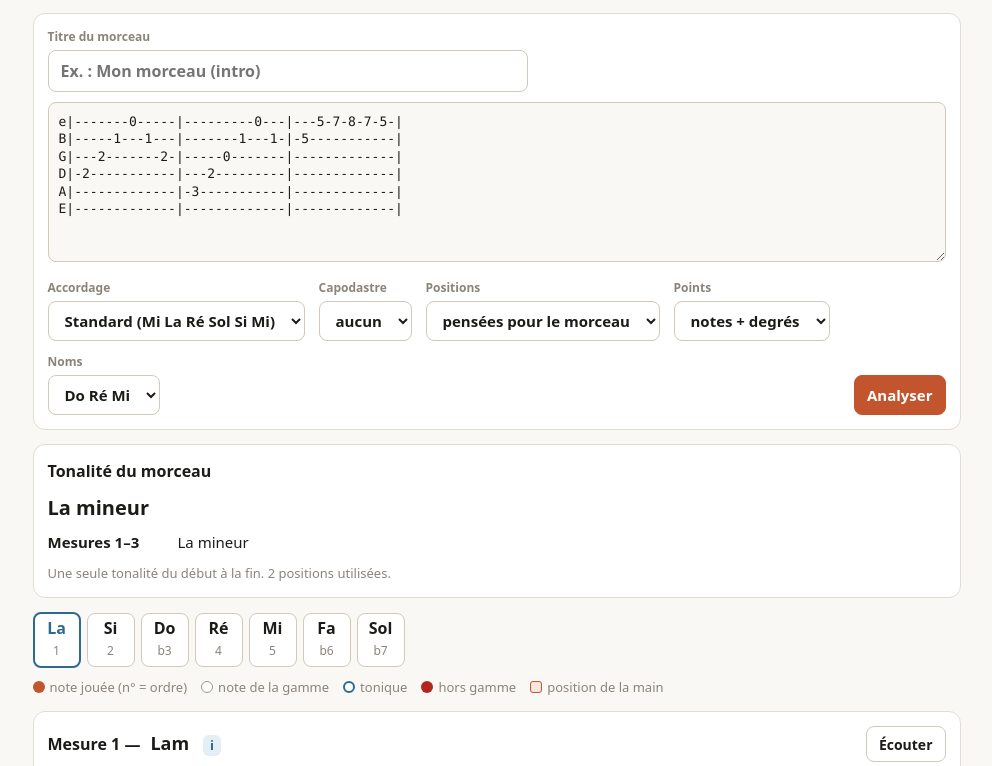
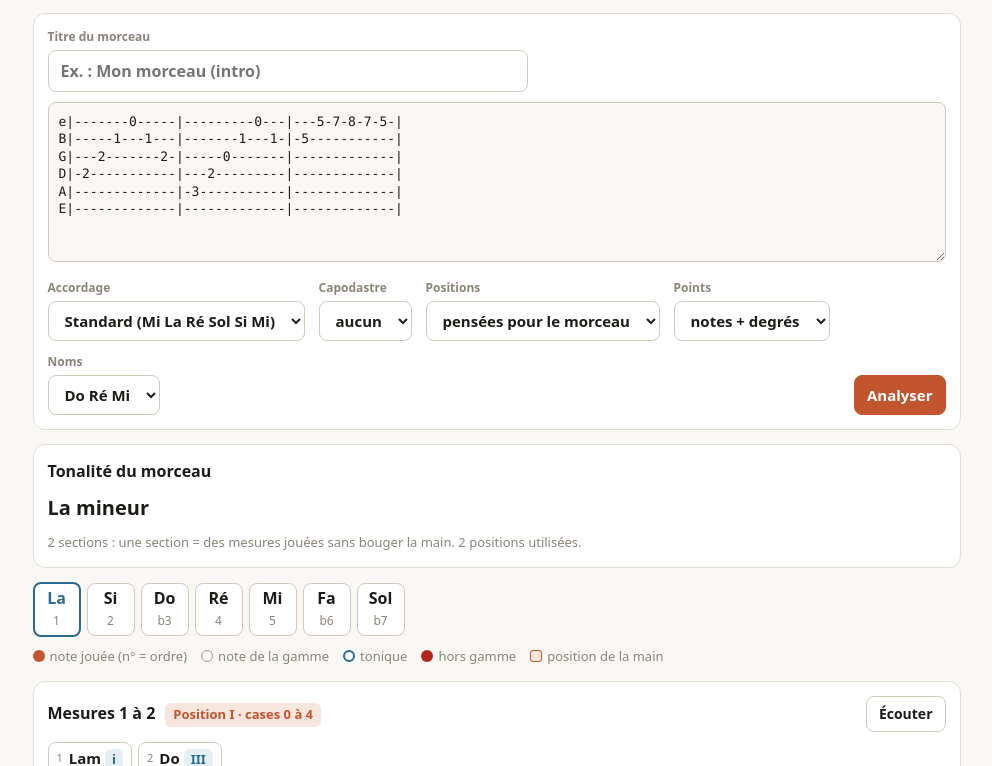
Before and after one commit to lophius-srl/guitar-tools, a plain HTML site: page analyse.html in a window 1280 px wide. Shown: the part 186-952 px from the top of the page, without its empty margins (136-1128 px from the left). Drawn offline with Linux system fonts and the light colour scheme.

Commit message:
Analyse : une carte par section (mesures jouées sans bouger la main)
Grille d'accords et degrés, tablature de la section, un seul manche, écoute de la section.

Co-Authored-By: Claude Opus 5.5 <noreply@anthropic.com>
Claude-Session: https://claude.ai/code/session_01KhDf3X18csayw5oHX1KSXG

```diff
--- a/analyse.html
+++ b/analyse.html
@@ -44,7 +44,13 @@ textarea{width:100%;min-height:160px;font:13px/1.35 ui-monospace,Menlo,monospace
 .sugg button{font-size:14px;padding:6px 12px;min-height:36px}
 .sugg button.on{background:var(--acc);border-color:var(--acc);color:#fff;font-weight:600}
 
-.chord{font-size:18px;font-weight:700}
+.chips{display:flex;flex-wrap:wrap;gap:6px;margin:0 0 10px}
+.bar{display:inline-flex;align-items:center;gap:6px;border:1px solid var(--line2);border-radius:8px;padding:4px 8px;font-size:15px}
+.bar small{color:var(--mut);font-size:11px}
+.chip.muted{color:var(--mut);font-size:13px}
+.sectab{font-size:14px!important;line-height:1.5;white-space:pre;overflow-x:auto;margin:0 0 10px}
+.secboard{display:flex;justify-content:center}
+.sec-card h2 .pos{font-size:13px}
 .deg{display:inline-block;font-size:13px;font-weight:700;color:var(--root);background:var(--rootL);border-radius:6px;padding:1px 7px;margin-left:4px}
 .deg.borrow{color:var(--out);background:color-mix(in srgb,var(--out) 12%,transparent)}
 .secnew{display:block;width:100%;font-size:13px;font-weight:600;color:var(--root);margin:0 0 4px}
@@ -97,7 +103,7 @@ const FRS=['Do','Do#','Ré','Ré#','Mi','Fa','Fa#','Sol','Sol#','La','La#','Si']
 const FRF=['Do','Réb','Ré','Mib','Mi','Fa','Solb','Sol','Lab','La','Sib','Si'];
 const IV=['1','b2','2','b3','3','4','b5','5','b6','6','b7','7'];
 const BASE=[64,59,55,50,45,40],SN=['e','B','G','D','A','E'];
-let OPEN=BASE.slice();
+let OPEN=BASE.slice(),BOARD_NONUM=true;
 const MAJ=[0,2,4,5,7,9,11],MIN=[0,2,3,5,7,8,10];
 // Couleurs possibles d'une même tonique (choisies si elles couvrent nettement mieux les notes)
 const MODES={maj:[['',MAJ],['mixolydien',[0,2,4,5,7,9,10]],['lydien',[0,2,4,6,7,9,11]]],
@@ -304,10 +310,10 @@ function board(ns,root,iv,lab,names,p,tabs){
     const cx=x(f),cy=y(s),nm=names[pc],main=lab==='deg'?IV[d]:nm;
     const sub=lab==='both'?`<text x="${cx}" y="${cy+21}" font-size="8.5" text-anchor="middle" fill="var(--mut)">${IV[d]}</text>`:'';
     if(played[k]){
-      const o=played[k].o.join(','),fs=o.length>3?8:o.length>1?10:12;
+      const o=played[k].o.join(','),inner=BOARD_NONUM?main:o,fs=BOARD_NONUM?(inner.length>3?7.5:inner.length>2?8.5:10):o.length>3?8:o.length>1?10:12;
       const col=inS?'var(--acc)':'var(--out)';
-      const nl=lab==='deg'?'':`<text x="${cx+13}" y="${cy-8}" font-size="9.5" font-weight="700" fill="${col}">${nm}</text>`;
-      g+=`<g class="pn" data-o="${o}"><circle class="ring" cx="${cx}" cy="${cy}" r="17" fill="none" stroke="var(--acc)" stroke-width="3"/>`+(box?'':`<circle cx="${cx}" cy="${cy}" r="15" fill="none" stroke="${col}" stroke-width="1.5" stroke-dasharray="3 2.5"/>`)+`<circle cx="${cx}" cy="${cy}" r="11.5" fill="${col}" ${d===0?'stroke="var(--root)" stroke-width="2.5"':''}/><text x="${cx}" y="${cy+fs*0.36}" font-size="${fs}" font-weight="700" text-anchor="middle" fill="#fff">${o}</text></g>${nl}${sub}`;
+      const nl=lab==='deg'||BOARD_NONUM?'':`<text x="${cx+13}" y="${cy-8}" font-size="9.5" font-weight="700" fill="${col}">${nm}</text>`;
+      g+=`<g class="pn" data-o="${o}"><circle class="ring" cx="${cx}" cy="${cy}" r="17" fill="none" stroke="var(--acc)" stroke-width="3"/>`+(box?'':`<circle cx="${cx}" cy="${cy}" r="15" fill="none" stroke="${col}" stroke-width="1.5" stroke-dasharray="3 2.5"/>`)+`<circle cx="${cx}" cy="${cy}" r="11.5" fill="${col}" ${d===0?'stroke="var(--root)" stroke-width="2.5"':''}/><text x="${cx}" y="${cy+fs*0.36}" font-size="${fs}" font-weight="700" text-anchor="middle" fill="#fff">${inner}</text></g>${nl}${sub}`;
     }else if(inS){
       const fs=main.length>3?7.5:main.length>2?8.5:9.5;
       g+=`<g opacity="${box?1:.3}"><circle cx="${cx}" cy="${cy}" r="10.5" fill="var(--card)" stroke="${d===0?'var(--root)':'var(--str)'}" stroke-width="${d===0?2:1}"/><text x="${cx}" y="${cy+fs*0.36}" font-size="${fs}" text-anchor="middle" fill="${d===0?'var(--root)':'var(--fg)'}" font-weight="${d===0?700:500}">${main}</text>${sub}</g>`;
@@ -355,51 +361,67 @@ function run(){
   const out=$('out');out.innerHTML='';
   const ms=parse($('tab').value),all=ms.flatMap(m=>m.notes);
   if(!all.length){$('summary').hidden=false;$('summary').innerHTML='<span class="out">Aucune note reconnue. Il faut 6 lignes qui commencent par le nom de la corde (e|, B|, G|, D|, A|, E|).</span>';$('strip').innerHTML='';return;}
-  // Tonalité globale, puis tonalité par mesure (sections)
-  const G=globalKey(ms);
-  const kp=keyPath(ms,G);
-  const secs=[];kp.forEach((k,i)=>{if(!secs.length||secs[secs.length-1].k!==k)secs.push({k,a:i,b:i});else secs[secs.length-1].b=i;});
-  // Frontières de section : une mesure juste avant le changement qui colle mieux à la nouvelle tonalité y est rattachée
-  for(let t=1;t<secs.length;t++){const A=secs[t-1],Bs=secs[t];
+  // 1. Tonalité du morceau, puis tonalité de chaque mesure
+  const G=globalKey(ms),kp=keyPath(ms,G);
+  const ks=[];kp.forEach((k,i)=>{if(!ks.length||ks[ks.length-1].k!==k)ks.push({k,a:i,b:i});else ks[ks.length-1].b=i;});
+  for(let t=1;t<ks.length;t++){const A=ks[t-1],Bs=ks[t];
     while(A.b>A.a){const m=ms[A.b],h=hist(m.notes),c=m.notes.length?chordOf(m.notes,Bs.k):null;
-      const better=cov(h,Bs.k)>cov(h,A.k)||(c&&c.r===kRoot(Bs.k));
-      if(!m.notes.length||!better)break;A.b--;Bs.a--;kp[Bs.a]=Bs.k;}}
-  // Couleur (mode) de chaque section
-  secs.forEach(sec=>{const h=hist(ms.slice(sec.a,sec.b+1).flatMap(m=>m.notes)),r=kRoot(sec.k);
-    const list=MODES[kMin(sec.k)?'min':'maj'],base=list[0];let best=base,bc=-1;
-    list.forEach(md=>{let a=0,t=0;h.forEach((v,c)=>{t+=v;if(md[1].includes((c-r+12)%12))a+=v;});const cv=t?a/t:0;if(cv>bc+.03||md===base&&bc<0){if(md===base||cv>bc+.03){bc=cv;best=md;}}});
+      if(!m.notes.length||!(cov(h,Bs.k)>cov(h,A.k)||(c&&c.r===kRoot(Bs.k))))break;A.b--;Bs.a--;kp[Bs.a]=Bs.k;}}
+  ks.forEach(sec=>{const h=hist(ms.slice(sec.a,sec.b+1).flatMap(m=>m.notes)),r=kRoot(sec.k);
+    const list=MODES[kMin(sec.k)?'min':'maj'];let best=list[0],bc=-1;
+    list.forEach(md=>{let a=0,t=0;h.forEach((v,c)=>{t+=v;if(md[1].includes((c-r+12)%12))a+=v;});const cv=t?a/t:0;
+      if(bc<0){bc=cv;best=md;}else if(cv>bc+.03){bc=cv;best=md;}});
     sec.mode=best[0];sec.scale=best[1];});
-  const secOf=i=>secs.find(x=>i>=x.a&&i<=x.b);
-  const gsec=secs.reduce((a,b)=>(b.b-b.a)>(a.b-a.a)?b:a,secs[0]);
-  const gn=names(kRoot(G),kMin(G)),gsc=(secs.find(x=>x.k===G)||{scale:kScale(G)}).scale;
-  $('strip').innerHTML=gsc.map(i=>`<div class="n ${i?'':'r'}"><b>${gn[(kRoot(G)+i)%12]}</b><small>${IV[i]}</small></div>`).join('');
-  // positions
+  const keyOf=i=>ks.find(x=>i>=x.a&&i<=x.b);
+  // 2. Position de la main pour chaque mesure (pensée pour tout le morceau)
   const pp=$('pmode').value==='song'?posPath(ms):ms.map(m=>m.notes.length?bestPos(m.notes):1);
+  // les mesures vides suivent la position d'avant
+  for(let i=0;i<ms.length;i++)if(!ms[i].notes.length)pp[i]=i?pp[i-1]:(pp.find((p,j)=>ms[j].notes.length)||1);
+  // 3. Sections = mesures consécutives jouées sans bouger la main (même position, même tonalité)
+  const secs=[];ms.forEach((m,i)=>{const L=secs[secs.length-1];if(L&&L.p===pp[i]&&L.k===kp[i])L.b=i;else secs.push({p:pp[i],k:kp[i],a:i,b:i});});
+  const gk=ks.find(x=>x.k===G)||ks[0],gn=names(kRoot(G),kMin(G));
+  $('strip').innerHTML=gk.scale.map(i=>`<div class="n ${i?'':'r'}"><b>${gn[(kRoot(G)+i)%12]}</b><small>${IV[i]}</small></div>`).join('');
   try{localStorage.setItem('gt.scale',JSON.stringify({r:kRoot(G),sk:kMin(G)?'min':'maj',ts:Date.now()}));}catch(e){}
-  MEAS=[];let borrowedN=0,prevP=null;
-  ms.forEach(({notes:ns,raw},i)=>{
-    const key=kp[i],sec=secOf(i),root=kRoot(key),iv=sec.scale,nm=names(root,kMin(key)),lab=$('lab').value;
-    const secStart=secs.find(s=>s.a===i&&i>0);
-    const tab=`<pre class="mt">${raw.map((r,s)=>SN[s]+'|'+r.replace(/</g,'&lt;')+'|').join('\n')}</pre>`;
-    if(!ns.length){out.insertAdjacentHTML('beforeend',`<div class="card"><h2>Mesure ${i+1} <small>silence</small></h2>${tab}</div>`);return;}
-    const multi=Object.values(ns.reduce((a,n)=>{a[n.o]=(a[n.o]||0)+1;return a;},{})).some(v=>v>1);
-    let ch=chordOf(ns,key);if(ch&&!multi&&ch.fit<.85)ch=null;
-    const rn=ch?roman(ch,key,iv):null;if(rn&&rn.borrowed)borrowedN++;
-    const p=pp[i],moved=relocate(ns,p),seg=segOf(ns,raw);
-    const chg=prevP!==null&&p!==prevP;prevP=p;
-    const groups={};ns.forEach(n=>(groups[n.o]=groups[n.o]||[]).push(n));
-    const seq=Object.entries(groups).map(([o,g])=>`<span data-o="${o}"><b>${o}</b> ${g.map(n=>{const d=(n.pc-root+12)%12;return `<span class="${iv.includes(d)?'':'out'}" style="margin:0">${nm[n.pc]} <i>(${IV[d]})</i></span>`;}).join(' + ')}</span>`).join('');
-    const chordTxt=ch?`<span class="chord">${nm[ch.r]}${ch.q}</span><span class="deg ${rn.borrowed?'borrow':''}" title="${rn.borrowed?'accord emprunté (hors gamme)':'degré dans la tonalité'}">${rn.n}</span>`:'<small>mélodie</small>';
-    const posTxt=`Position ${ROM[p]||p} · cases ${p===1?'0':p} à ${p+3}${chg?' <span class="poschg">· change de position</span>':''}`;
-    MEAS[i]=ns.map(n=>({o:n.o,midi:OPEN[n.s]+n.f}));
-    const svg=board(ns,root,iv,lab,nm,p);
-    out.insertAdjacentHTML('beforeend',`<div class="card">${secStart?`<span class="secnew">Nouvelle section : ${kName(key,sec.mode)}</span>`:''}<h2>Mesure ${i+1} — ${chordTxt}<button class="playm" data-i="${i}">Écouter</button></h2><div class="mgrid"><div class="mleft"><div class="pos">${posTxt}</div><div class="lbl0">Tablature</div>${tab}${moved.length?`<div class="lbl">Doigté dans la position</div><pre class="mt fx">${seg.map((r,s)=>SN[s]+'|'+r+'|').join('\n')}</pre>`:''}</div><div class="mright">${svg}</div></div><div class="seq">${seq}</div></div>`);
+  MEAS=[];let borrowedN=0;
+  secs.forEach((sec,si)=>{
+    const ksec=keyOf(sec.a),key=sec.k,root=kRoot(key),iv=ksec.scale,nm=names(root,kMin(key)),lab=$('lab').value,p=sec.p;
+    const bars=ms.slice(sec.a,sec.b+1),notesAll=[],segs=[],chips=[];let off=0,outS=new Set(),offPos=[];
+    bars.forEach((m,j)=>{
+      const ns=m.notes,i=sec.a+j;
+      if(ns.length){relocate(ns,p);}
+      segs.push(segOf(ns,m.raw));
+      const multi=Object.values(ns.reduce((a,n)=>{a[n.o]=(a[n.o]||0)+1;return a;},{})).some(v=>v>1);
+      let ch=ns.length?chordOf(ns,key):null;if(ch&&!multi&&ch.fit<.85)ch=null;
+      const rn=ch?roman(ch,key,iv):null;if(rn&&rn.borrowed)borrowedN++;
+      chips.push(!ns.length?'<span class="chip muted">silence</span>':ch?`<span class="chip"><b>${nm[ch.r]}${ch.q}</b><span class="deg ${rn.borrowed?'borrow':''}">${rn.n}</span></span>`:'<span class="chip muted">mélodie</span>');
+      const maxO=ns.reduce((a,n)=>Math.max(a,n.o),0);
+      ns.forEach(n=>{notesAll.push({...n,o:n.o+off});if(!iv.includes((n.pc-root+12)%12))outS.add(n.pc);if(!inBox(n.f,p))offPos.push(n);});
+      off+=maxO;
+    });
+    MEAS[si]=notesAll.map(n=>({o:n.o,midi:OPEN[n.s]+n.f}));
+    // tablature de la section, 4 mesures par ligne
+    const chunks=[];for(let c=0;c<segs.length;c+=4)chunks.push(segs.slice(c,c+4));
+    const tabTxt=chunks.map(ch=>SN.map((sn,s)=>sn+'|'+ch.map(sg=>sg[s]).join('|')+'|').join('\n')).join('\n\n');
+    const range=sec.a===sec.b?`Mesure ${sec.a+1}`:`Mesures ${sec.a+1} à ${sec.b+1}`;
+    const prevSec=secs[si-1],newKey=si>0&&prevSec.k!==key;
+    const svg=notesAll.length?board(notesAll,root,iv,lab,nm,p):'';
+    const notes=[];
+    if(outS.size)notes.push(`<span class="out">Hors gamme : ${[...outS].map(pc=>nm[pc]).join(', ')}</span>`);
+    if(offPos.length)notes.push(`Hors position : ${offPos.map(n=>`${nm[n.pc]} (corde ${SN[n.s]}, case ${n.f})`).join(', ')}`);
+    out.insertAdjacentHTML('beforeend',`<div class="card sec-card">
+      ${newKey?`<span class="secnew">Changement de tonalité : ${kName(key,ksec.mode)}</span>`:''}
+      <h2>${range} <span class="pos" style="margin:0">Position ${ROM[p]||p} · cases ${p===1?'0':p} à ${p+3}</span>${notesAll.length?`<button class="playm" data-i="${si}">Écouter</button>`:''}</h2>
+      <div class="chips">${chips.map((c,j)=>`<span class="bar"><small>${sec.a+j+1}</small>${c}</span>`).join('')}</div>
+      <div class="lbl0">Tablature (doigté dans la position)</div><pre class="mt fx sectab">${tabTxt.replace(/</g,'&lt;')}</pre>
+      ${svg?`<div class="mright secboard">${svg}</div>`:''}
+      ${notes.length?`<div class="expl">${notes.join('<br>')}</div>`:''}
+    </div>`);
   });
-  const nPos=new Set(pp.filter((p,i)=>ms[i].notes.length)).size;
+  const nPos=new Set(secs.filter(s=>ms.slice(s.a,s.b+1).some(m=>m.notes.length)).map(s=>s.p)).size;
   $('summary').hidden=false;
-  $('summary').innerHTML=`<h2>Tonalité du morceau</h2><p class="keyline">${kName(G,(secs.find(x=>x.k===G)||{}).mode)}</p>
-    <div class="sections">${secs.map(s=>`<div class="sec"><b>Mesures ${s.a+1}${s.b>s.a?'–'+(s.b+1):''}</b><span>${kName(s.k,s.mode)}</span>${s.k!==G?'<small>modulation</small>':''}</div>`).join('')}</div>
-    <p class="muted" style="font-size:13px;margin:10px 0 0">${secs.length>1?`${secs.length} sections.`:'Une seule tonalité du début à la fin.'} ${borrowedN?`${borrowedN} accord${borrowedN>1?'s':''} emprunté${borrowedN>1?'s':''} (degré en rouge).`:''} ${nPos} position${nPos>1?'s':''} utilisée${nPos>1?'s':''}.</p>`;
+  $('summary').innerHTML=`<h2>Tonalité du morceau</h2><p class="keyline">${kName(G,gk.mode)}</p>
+    ${ks.length>1?`<div class="sections">${ks.map(s=>`<div class="sec"><b>Mesures ${s.a+1}${s.b>s.a?'–'+(s.b+1):''}</b><span>${kName(s.k,s.mode)}</span>${s.k!==G?'<small>modulation</small>':''}</div>`).join('')}</div>`:''}
+    <p class="muted" style="font-size:13px;margin:10px 0 0">${secs.length} section${secs.length>1?'s':''} : une section = des mesures jouées sans bouger la main. ${nPos} position${nPos>1?'s':''} utilisée${nPos>1?'s':''}.${borrowedN?` ${borrowedN} accord${borrowedN>1?'s':''} emprunté${borrowedN>1?'s':''} (degré en rouge).`:''}</p>`;
 }
 {let t=null,ti='';try{t=localStorage.getItem('gt.tab');ti=localStorage.getItem('gt.title')||'';}catch(e){}$('tab').value=t&&t.trim()?t:EX;$('title').value=ti;}
 const A_IDS=['tuning','capo','pmode','lab','nom'];
```
